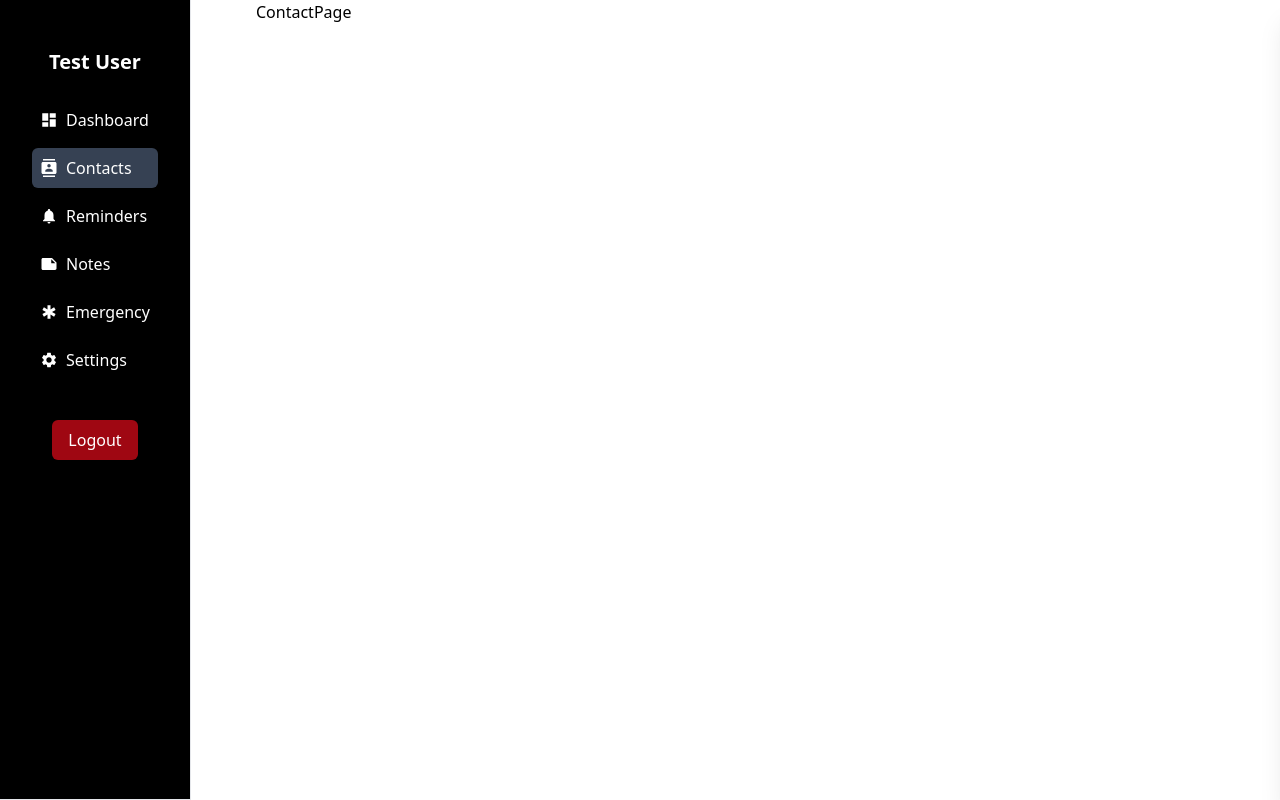
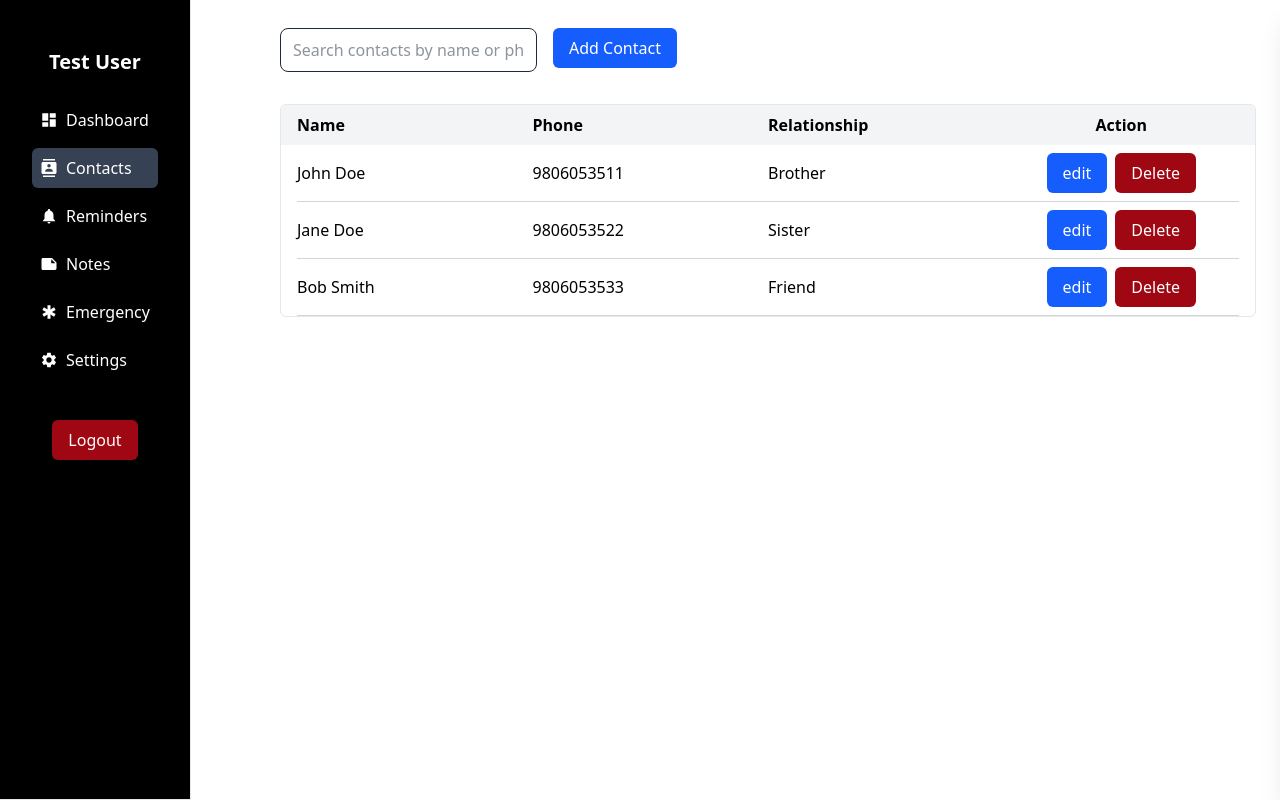
Before and after one commit to sushant2051/FypTesting, a React (Vite) app: page /contacts in a window 1280 px wide. Built offline with nearby package versions, Linux system fonts and the light colour scheme.

Commit message:
update a contact section

```diff
--- /dev/null
+++ b/src/features/contact/Contact.tsx
@@ -0,0 +1,270 @@
+import React, { useState } from "react";
+import { Button } from "../../components/Button";
+import z from "zod";
+import { InputField } from "../../components/InputFiled";
+import { IoArrowBack } from "react-icons/io5";
+import {
+  ContactSchema,
+  type ContactType,
+} from "./validation/contact.validation";
+
+const relationshipOptions = ["Father", "Mother", "Brother", "Sister", "Friend"];
+
+const Contact = () => {
+  const [contacts, setContacts] = useState<ContactType[]>([
+    {
+      id: 1,
+      name: "John Doe",
+      phone: "9806053511",
+      email: "john@example.com",
+      relationship: "Brother",
+      note: "Sample note",
+    },
+    {
+      id: 2,
+      name: "Jane Doe",
+      phone: "9806053522",
+      email: "",
+      relationship: "Sister",
+      note: "Another note",
+    },
+    {
+      id: 3,
+      name: "Bob Smith",
+      phone: "9806053533",
+      email: "",
+      relationship: "Friend",
+      note: "Friend note",
+    },
+  ]);
+
+  const [showForm, setShowForm] = useState(false);
+  const [editingContact, setEditingContact] = useState<ContactType | null>(
+    null,
+  );
+  const [formData, setFormData] = useState<Omit<ContactType, "id">>({
+    name: "",
+    phone: "",
+    email: "",
+    relationship: "",
+    note: "",
+  });
+  const [errors, setErrors] = useState<Record<string, string[]>>({});
+  const [searchQuery, setSearchQuery] = useState("");
+
+  const handleChange = (
+    e: React.ChangeEvent<
+      HTMLInputElement | HTMLSelectElement | HTMLTextAreaElement
+    >,
+  ) => {
+    const { name, value } = e.target;
+    setFormData((prev) => ({ ...prev, [name]: value }));
+    setErrors((prev) => ({ ...prev, [name]: [] }));
+  };
+
+  const handleAddContact = () => {
+    setFormData({ name: "", phone: "", email: "", relationship: "", note: "" });
+    setEditingContact(null);
+    setShowForm(true);
+  };
+
+  const handleEdit = (contact: ContactType) => {
+    const { ...rest } = contact;
+    setFormData(rest);
+    setEditingContact(contact);
+    setShowForm(true);
+  };
+
+  const handleBack = () => {
+    setShowForm(false);
+    setEditingContact(null);
+  };
+
+  const handleDelete = (id: number) => {
+    setContacts((prev) => prev.filter((c) => c.id !== id));
+  };
+
+  const handleSubmit = (e: React.FormEvent) => {
+    e.preventDefault();
+
+    try {
+      const data = ContactSchema.parse(formData);
+      setErrors({});
+
+      if (editingContact) {
+        setContacts((prev) =>
+          prev.map((c) => (c.id === editingContact.id ? { ...c, ...data } : c)),
+        );
+      } else {
+        const newContact: ContactType = {
+          id: contacts.length + 1,
+          ...data,
+        };
+        setContacts((prev) => [...prev, newContact]);
+      }
+
+      setShowForm(false);
+      setEditingContact(null);
+      setFormData({
+        name: "",
+        phone: "",
+        email: "",
+        relationship: "",
+        note: "",
+      });
+    } catch (err) {
+      if (err instanceof z.ZodError) {
+        const fieldErrors: Record<string, string[]> = {};
+        err.issues.forEach((issue) => {
+          const key = issue.path[0] as string;
+          if (!fieldErrors[key]) fieldErrors[key] = [];
+          fieldErrors[key].push(issue.message);
+        });
+        setErrors(fieldErrors);
+      }
+    }
+  };
+
+  const filteredContacts = contacts.filter(
+    (c) =>
+      c.name.toLowerCase().includes(searchQuery.toLowerCase()) ||
+      c.phone.includes(searchQuery),
+  );
+
+  return (
+    <div className="p-6 w-full flex flex-col gap-4">
+      {!showForm ? (
+        <>
+          <div className="flex items-center gap-4 mb-4">
+            <InputField
+              type="text"
+              placeholder="Search contacts by name or phone..."
+              value={searchQuery}
+              onChange={(e) => setSearchQuery(e.target.value)}
+            />
+            <Button label="Add Contact" onClick={handleAddContact} />
+          </div>
+
+          <div className="border border-gray-200 rounded-md overflow-hidden">
+            <div className="flex px-4 py-2 bg-gray-100 font-bold">
+              <span className="w-1/4">Name</span>
+              <span className="w-1/4">Phone</span>
+              <span className="w-1/4">Relationship</span>
+              <span className="w-1/4 text-center">Action</span>
+            </div>
+
+            <div className="flex flex-col">
+              {filteredContacts.map((contact) => (
+                <div key={contact.id}>
+                  <div className="flex px-4 py-2 items-center">
+                    <span className="w-1/4">{contact.name}</span>
+                    <span className="w-1/4">{contact.phone}</span>
+                    <span className="w-1/4">{contact.relationship}</span>
+                    <span className="w-1/4 flex justify-center gap-2">
+                      <Button
+                        label="edit"
+                        onClick={() => handleEdit(contact)}
+                      />
+
+                      <Button
+                      variant='secondary'
+                        label='Delete'
+                        onClick={() => handleDelete(contact.id)}
+                      />
+                    </span>
+                  </div>
+                  <hr className="border-gray-300 mx-4" />
+                </div>
+              ))}
+
+              {filteredContacts.length === 0 && (
+                <p className="px-4 py-2 text-gray-500">No contacts found</p>
+              )}
+            </div>
+          </div>
+        </>
+      ) : (
+        <form
+          className="flex flex-col gap-2 border border-gray-200 rounded-md p-4 mt-4"
+          onSubmit={handleSubmit}
+        >
+          <button
+            type="button"
+            className="flex items-center gap-2 mb-2"
+            onClick={handleBack}
+          >
+            <IoArrowBack /> Go Back
+          </button>
+
+          <h2 className="font-bold text-lg">
+            {editingContact ? "Edit Contact" : "Add Contact"}
+          </h2>
+
+          <InputField
+            label="Name"
+            type="text"
+            name="name"
+            value={formData.name}
+            onChange={handleChange}
+            errors={errors.name}
+          />
+
+          <InputField
+            label="Phone Number"
+            type="text"
+            name="phone"
+            value={formData.phone}
+            onChange={handleChange}
+            errors={errors.phone}
+          />
+
+          <InputField
+            label="Email"
+            type="email"
+            name="email"
+            value={formData.email}
+            onChange={handleChange}
+            errors={errors.email}
+          />
+
+          <div className="flex flex-col gap-1">
+            <label className="text-sm">Relationship</label>
+            <select
+              name="relationship"
+              value={formData.relationship}
+              onChange={handleChange}
+              className="border p-2 rounded w-full"
+            >
+              <option value="">Select relationship</option>
+              {relationshipOptions.map((rel) => (
+                <option key={rel} value={rel}>
+                  {rel}
+                </option>
+              ))}
+            </select>
+            {errors.relationship && (
+              <p className="text-red-500 text-sm">{errors.relationship[0]}</p>
+            )}
+          </div>
+
+          <div className="flex flex-col gap-1">
+            <label className="text-sm">Note</label>
+            <textarea
+              name="note"
+              value={formData.note}
+              onChange={handleChange}
+              className="border p-2 rounded w-full h-24 resize-none"
+            />
+          </div>
+
+          <Button
+            type="submit"
+            label={editingContact ? "Update Contact" : "Add Contact"}
+          />
+        </form>
+      )}
+    </div>
+  );
+};
+
+export default Contact;
--- /dev/null
+++ b/src/features/contact/validation/contact.validation.ts
@@ -0,0 +1,13 @@
+import z from "zod";
+
+export const ContactSchema = z.object({
+  name: z.string().min(1, "Name is required"),
+  phone: z
+    .string()
+    .min(10, "Phone must be at least 10 digits")
+    .regex(/^\d+$/, "Phone must be numeric"),
+  email: z.email("Invalid email").or(z.literal("")).optional(),
+  relationship: z.string().min(1, "Relationship is required"),
+  note: z.string().optional(),
+});
+export type ContactType = z.infer<typeof ContactSchema> & { id: number };
--- a/src/pages/ContactPage.tsx
+++ b/src/pages/ContactPage.tsx
@@ -1,5 +1,11 @@
+import Contact from "../features/contact/Contact";
+
 const ContactPage = () => {
-  return <div>ContactPage</div>;
+  return (
+    <div>
+      <Contact />
+    </div>
+  );
 };
 
 export default ContactPage;
```
